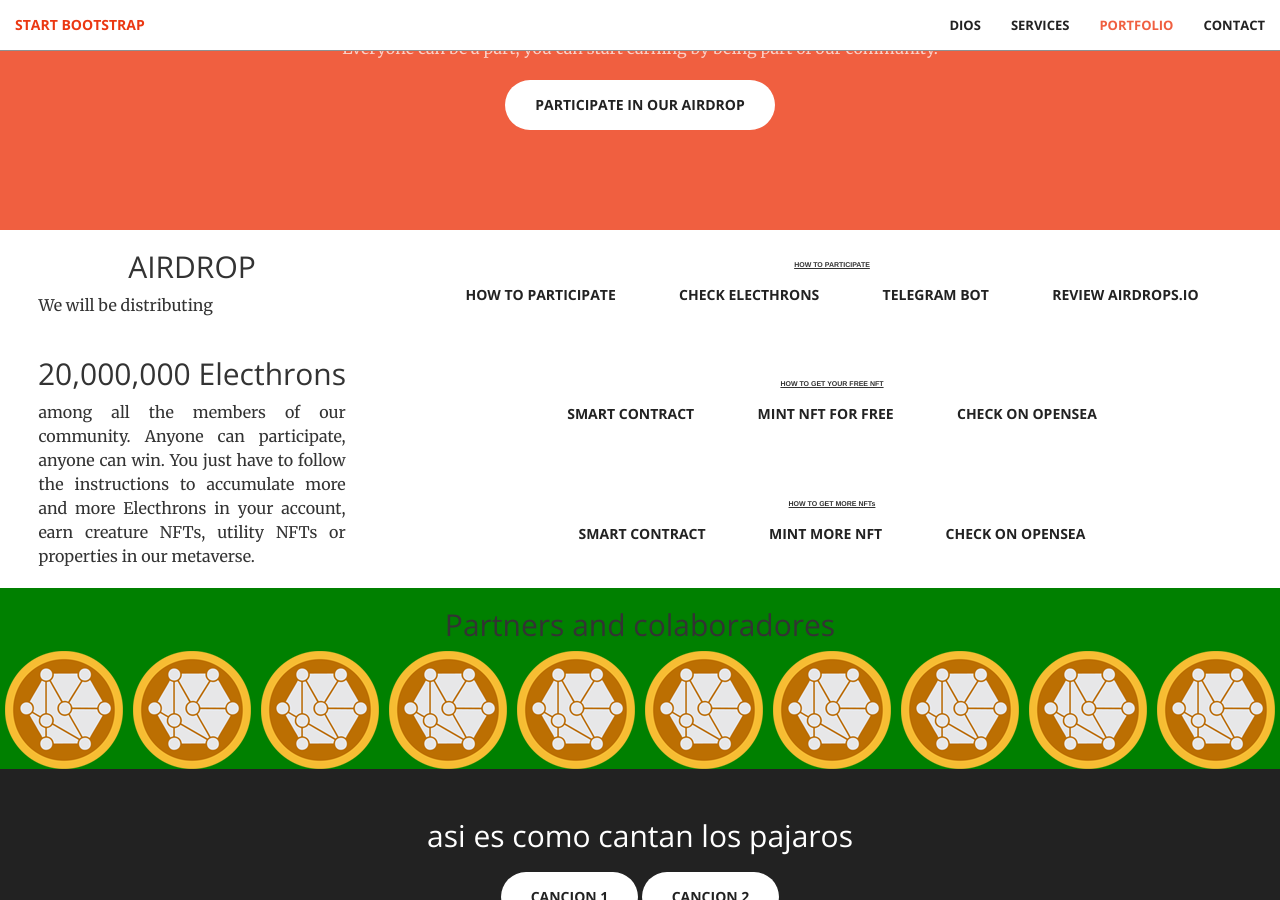
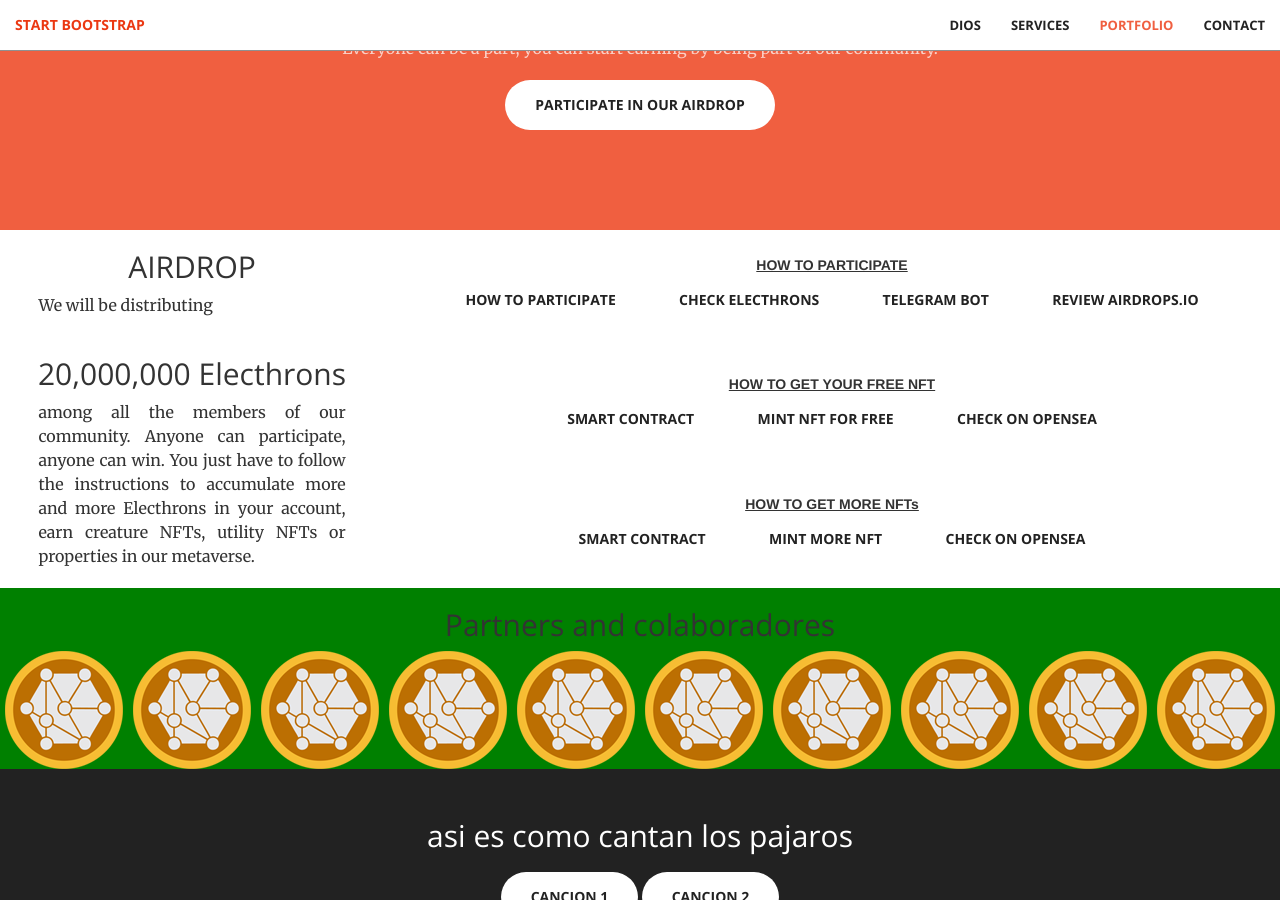
Before and after one commit to soujiang/soujiang.github.io, a Jekyll site: the page built from index.html, in a window 1280 px wide and 900 px high, scrolled down 3330 px. Built offline with Jekyll 4.4.1, drawn with Linux system fonts in a browser that asks for light colours.

Commit message:
airdrop 1em

```diff
--- a/_sass/_base.scss
+++ b/_sass/_base.scss
@@ -449,7 +449,8 @@ body {
 }
 
 .titlehowto {
-    font-size: 0.5em;
+    font-size: 1em;
+    text-decoration: underline;
     font-weight: bold;
     text-decoration: underline;
     font-family:'Franklin Gothic Medium', 'Arial Narrow', Arial, sans-serif
```
